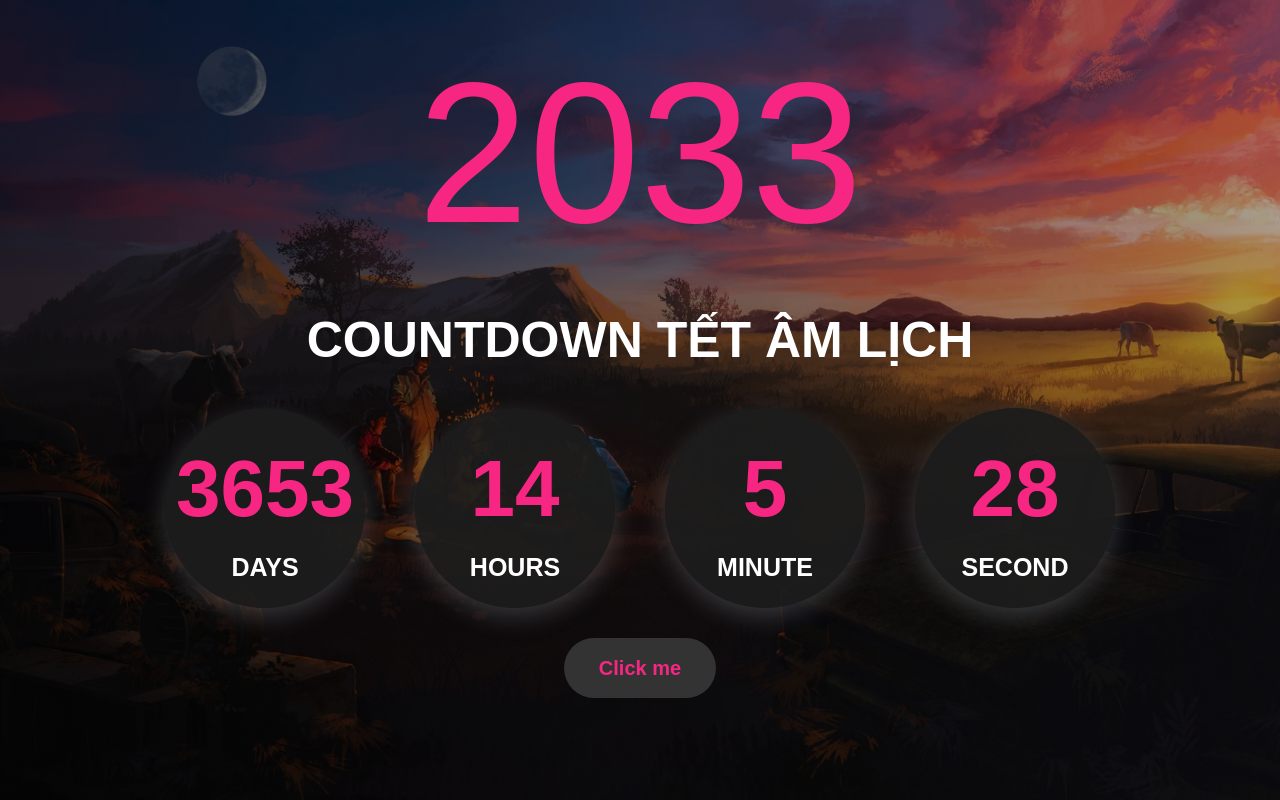
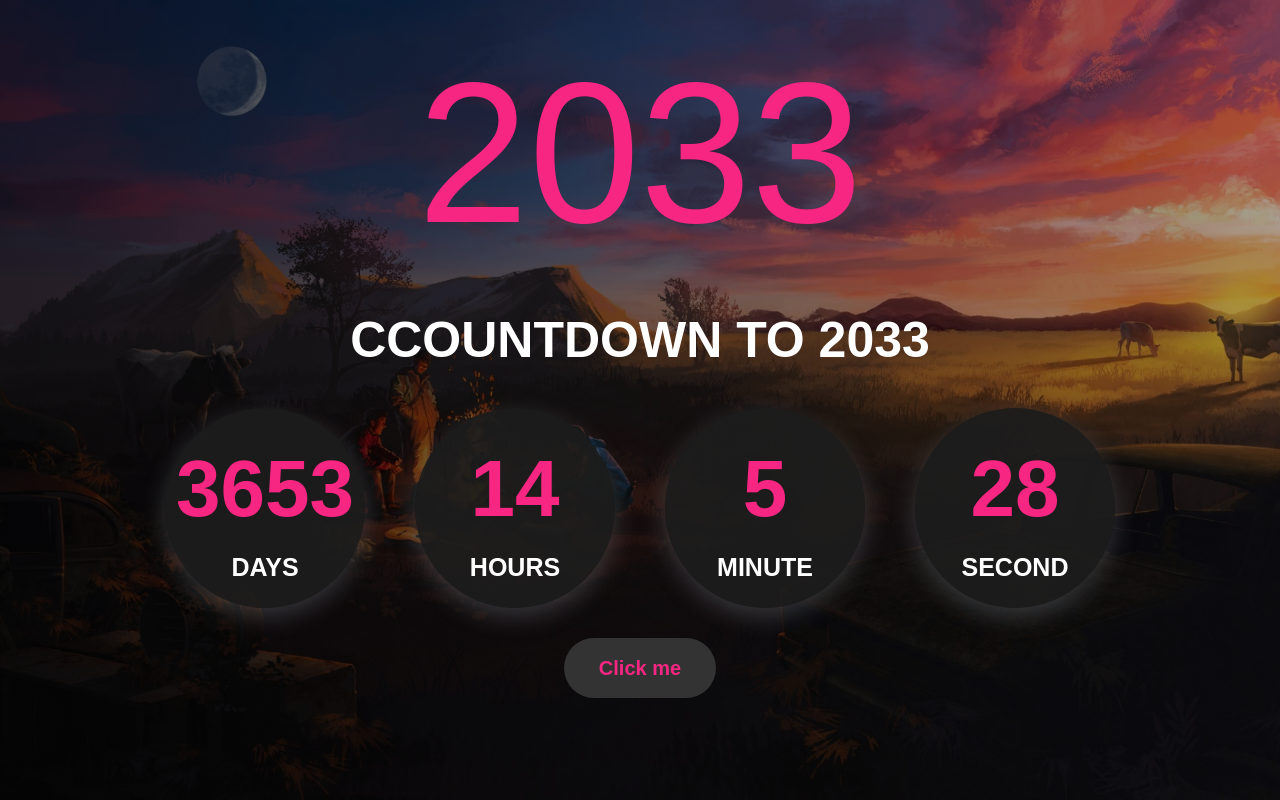
Before and after one commit to mx0980/Countdown2033, a plain HTML site: page index.html in a window 1280 px wide. Drawn offline with Linux system fonts and the light colour scheme.

Commit message:
Update index.html

```diff
--- a/index.html
+++ b/index.html
@@ -11,7 +11,7 @@
   <body>
     <div class="heading">
       <h1>2033</h1>
-      <h4>COUNTDOWN TẾT ÂM LỊCH</h4>
+      <h4>CCOUNTDOWN TO 2033</h4>
     </div>
     <div class="wrapper">
       <ul class="countdown">
```
